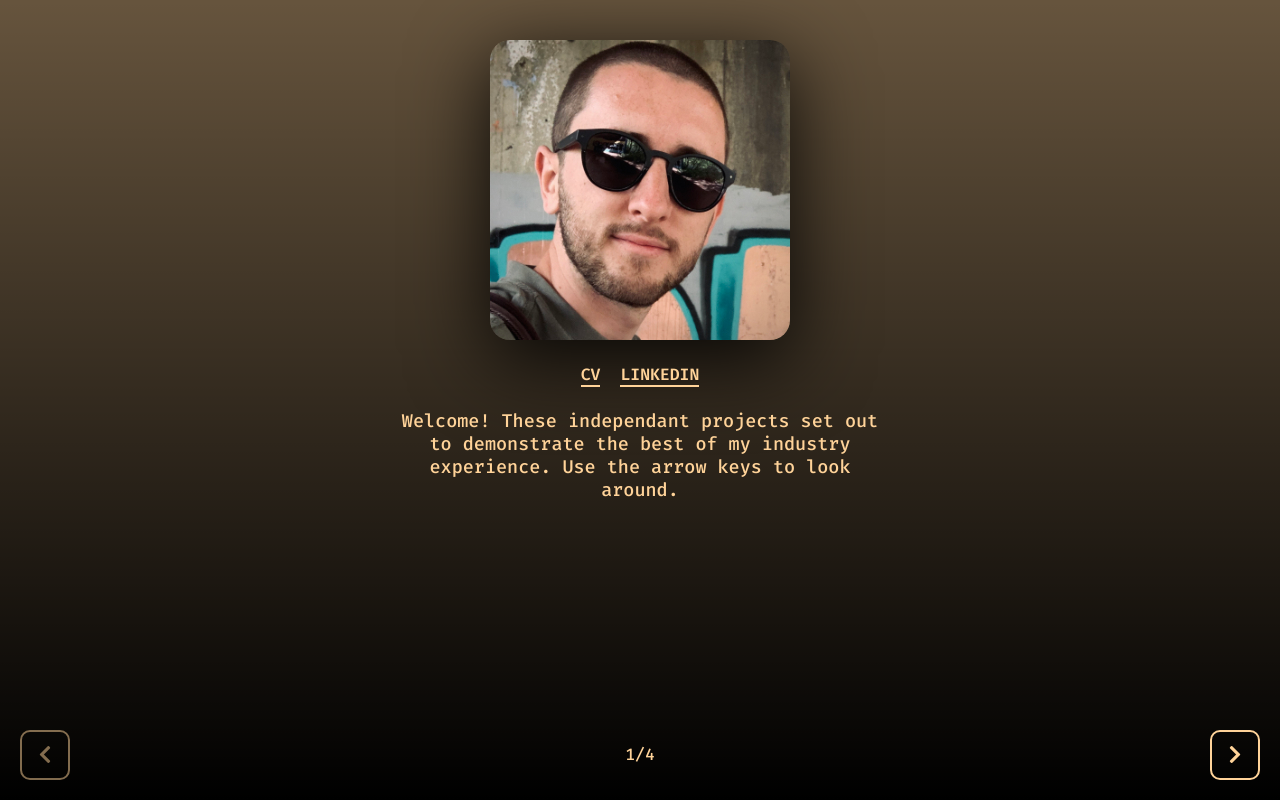
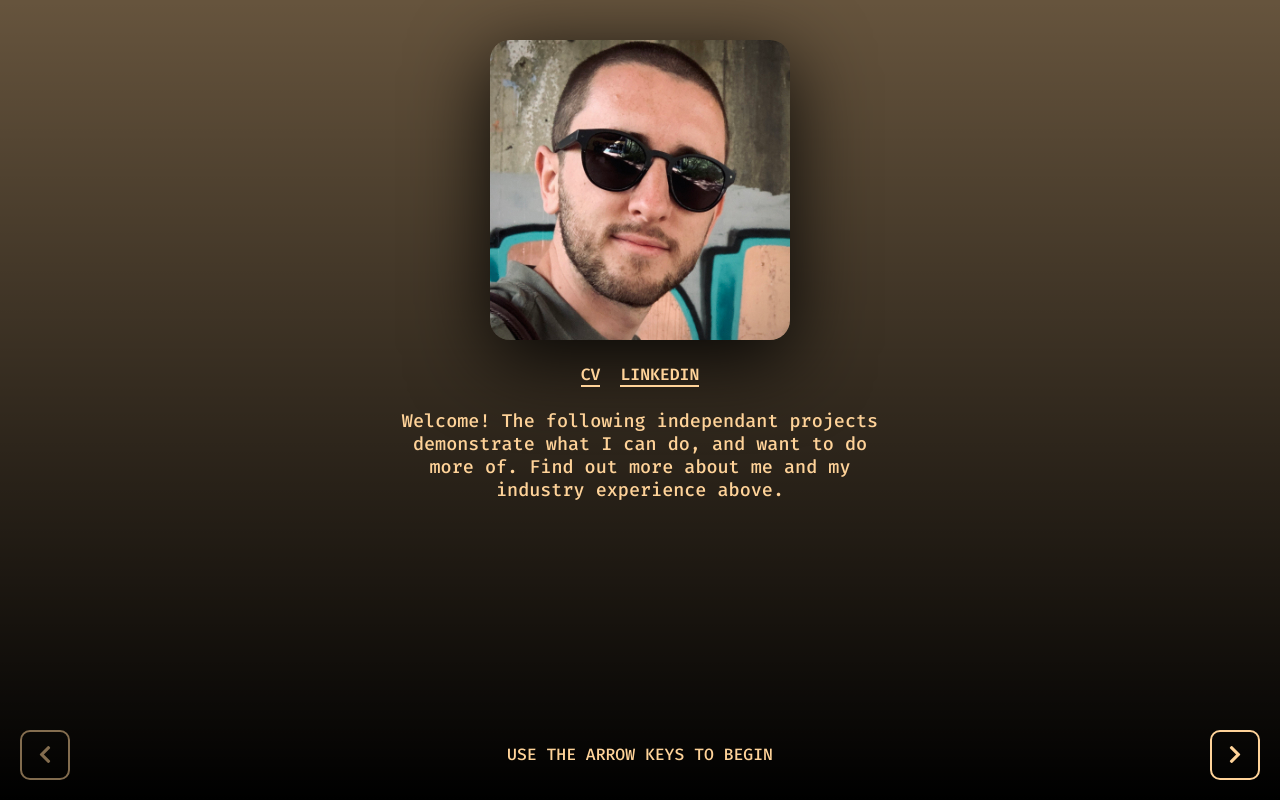
Before and after one commit to domb5041/homepage-2021, a React (Create React App) app: page / in a window 1280 px wide. Shown: the top 800 px of the page. Built offline with nearby package versions, Linux system fonts and the light colour scheme.

Commit message:
text adjustments

```diff
--- a/src/App.js
+++ b/src/App.js
@@ -214,7 +214,13 @@ function App() {
                     <i className='fas fa-chevron-left'></i>
                 </button>
                 <div>
-                    {slide + 1}/{projects.length}
+                    {slide === 0 ? (
+                        'USE THE ARROW KEYS TO BEGIN'
+                    ) : (
+                        <>
+                            {slide}/{projects.length - 1}
+                        </>
+                    )}
                 </div>
                 <button
                     disabled={slide >= projects.length - 1}
--- a/src/projectData.js
+++ b/src/projectData.js
@@ -5,7 +5,7 @@ export default [
             linkedin: 'https://www.linkedin.com/in/dominic-butler-816b31119',
         },
         text:
-            "Welcome! These independant projects set out to demonstrate the best of my industry experience. Use the arrow keys to look around.",
+            'Welcome! The following independant projects demonstrate what I can do, and want to do more of. Find out more about me and my industry experience above.',
         image: 'dom.jpg',
         color: '#FFD399',
     },
@@ -14,7 +14,8 @@ export default [
             project: 'https://doms-desktop.herokuapp.com',
             code: 'https://github.com/domb5041/doms-desktop',
         },
-        text: 'A replica mac desktop. It works just like the real thing. Interact with folders, windows, the menu bar and more.',
+        text:
+            'A replica mac desktop. It works just like the real thing. Interact with folders, windows, the menu bar and more.',
         image: 'desktop.jpg',
         color: '#D1FFFD',
     },
@@ -32,7 +33,8 @@ export default [
             project:
                 'https://www.youtube.com/watch?v=JChDbIOkE58&list=PLrRbyFPS5q6w8wLmKAudLnPg1L7CMv1Lw',
         },
-        text: 'I explain some music theory in a two-part animated video series. Inspired by the illustrations and presentation of Youtube channel Kurzgesagt.',
+        text:
+            'I explain some music theory in a two-part animated video series. Inspired by the illustrations and presentation of Youtube channel Kurzgesagt.',
         image: 'notecircle.jpg',
         color: '#FF97B2',
     },
```
